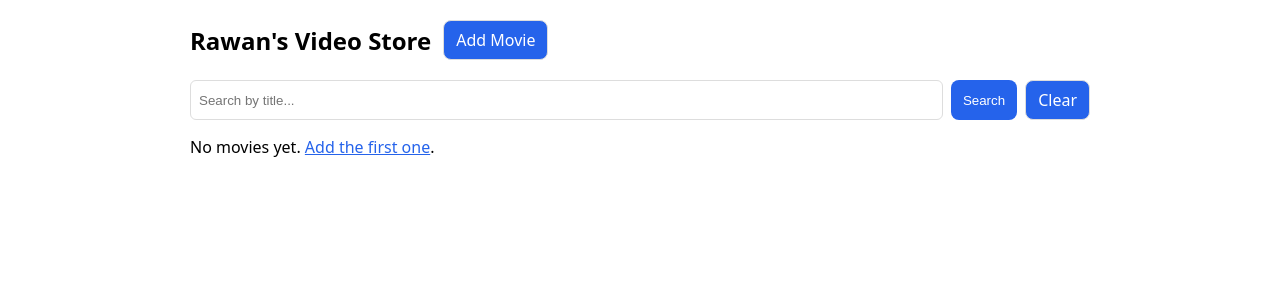
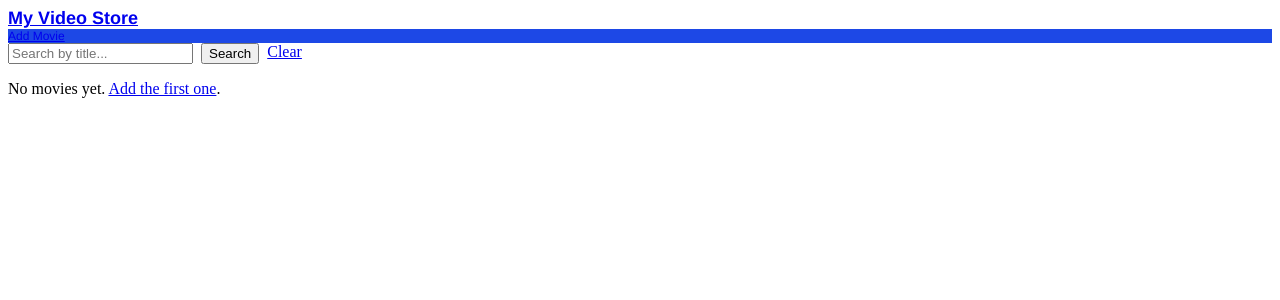
Before and after one commit to rae82aub/videostore_3, a Django app: page / in a window 1280 px wide. Shown: the top 300 px of the page. Run offline with Django 4.2, Linux system fonts and the light colour scheme; data that the repository does not hold is empty.

Commit message:
Updated site title

```diff
--- a/templates/base.html
+++ b/templates/base.html
@@ -1,50 +1,24 @@
-<!doctype html>
+<!DOCTYPE html PUBLIC "-//W3C//DTD HTML 4.01//EN" "http://www.w3.org/TR/html4/strict.dtd">
 <html>
-  <head>
-    <meta charset="utf-8" />
-    <title>Rawan's Video Store</title>
-    <meta name="viewport" content="width=device-width, initial-scale=1" />
-    <style>
-      body { font-family: system-ui, -apple-system, Arial; margin: 20px; }
-      header { display: flex; align-items: center; gap: 12px; margin-bottom: 20px; }
-      a.btn, button.btn { padding: 8px 12px; border: 1px solid #ddd; border-radius: 8px; text-decoration: none; }
-      table { border-collapse: collapse; width: 100%; }
-      th, td { border: 1px solid #eee; padding: 8px; text-align: left; }
-	a {
-    color: #2563eb;
-  }
-  .btn, button.btn {
-    background: #2563eb;
-    color: #fff;
-    border: none;
-  }
-  .btn:hover, button.btn:hover {
-    background: #1d4ed8;
-  }
-  th {
-    background: #dbeafe;
-  }
-      form .row { display: grid; grid-template-columns: 160px 1fr; gap: 10px; align-items: center; margin-bottom: 10px; }
-      input, select { padding: 8px; border: 1px solid #ddd; border-radius: 6px; width: 100%; }
-      .actions { display: flex; gap: 8px; }
-      .container { max-width: 900px; margin: 0 auto; }
-      .flash { padding: 8px 10px; background: #f4fdf4; border: 1px solid #d7f0d7; border-radius: 8px; margin-bottom: 10px; }
-    </style>
-  </head>
-  <body>
-    <div class="container">
-      <header>
-        <h2 style="margin:0;"><a href="{% url 'movies:movie_list' %}" style="text-decoration:none;color:inherit;">Rawan's Video Store</a></h2>
-        <a class="btn" href="{% url 'movies:movie_create' %}">Add Movie</a>
-      </header>
-
-      {% if messages %}
-        {% for m in messages %}
-          <div class="flash">{{ m }}</div>
-        {% endfor %}
-      {% endif %}
-
-      {% block content %}{% endblock %}
-    </div>
-  </body>
+<head>
+  <meta http-equiv="Content-Type" content="text/html; charset=utf-8">
+  <meta http-equiv="Content-Style-Type" content="text/css">
+  <title></title>
+  <meta name="Generator" content="Cocoa HTML Writer">
+  <meta name="CocoaVersion" content="2487.2">
+  <style type="text/css">
+    p.p2 {margin: 0.0px 0.0px 0.0px 0.0px; font: 12.0px 'Helvetica Neue'; color: #ffffff; -webkit-text-stroke: #ffffff; background-color: #1d48e6}
+    p.p3 {margin: 0.0px 0.0px 0.0px 0.0px; font: 12.0px 'Helvetica Neue'; -webkit-text-stroke: #000000}
+    p.p4 {margin: 0.0px 0.0px 0.0px 0.0px; font: 12.0px 'Helvetica Neue'; -webkit-text-stroke: #000000; background-color: #f2fdf1}
+    span.s1 {font-kerning: none}
+    span.s2 {font: 12.0px 'Helvetica Neue'; font-kerning: none; -webkit-text-stroke: 0px #ffffff}
+  </style>
+</head>
+<body>
+<h2 style="margin: 0.0px 0.0px 0.0px 0.0px; font: 18.0px 'Helvetica Neue'; -webkit-text-stroke: #000000"><span class="s1"><a href="file:///Users/rawananouti/Desktop/videostore/templates/%7B%25%20url%20'movies:movie_list'%20%25%7D"><b>My Video Store</b></a></span></h2>
+<p class="p2"><span class="s1"><a href="file:///Users/rawananouti/Desktop/videostore/templates/%7B%25%20url%20'movies:movie_create'%20%25%7D">Add Movie<span class="s2"></span></a></span></p>
+<p class="p3"><span class="s1">{% if messages %} {% for m in messages %}</span></p>
+<p class="p4"><span class="s1">{{ m }}</span></p>
+<p class="p3"><span class="s1">{% endfor %} {% endif %} {% block content %}{% endblock %}</span></p>
+</body>
 </html>
```
